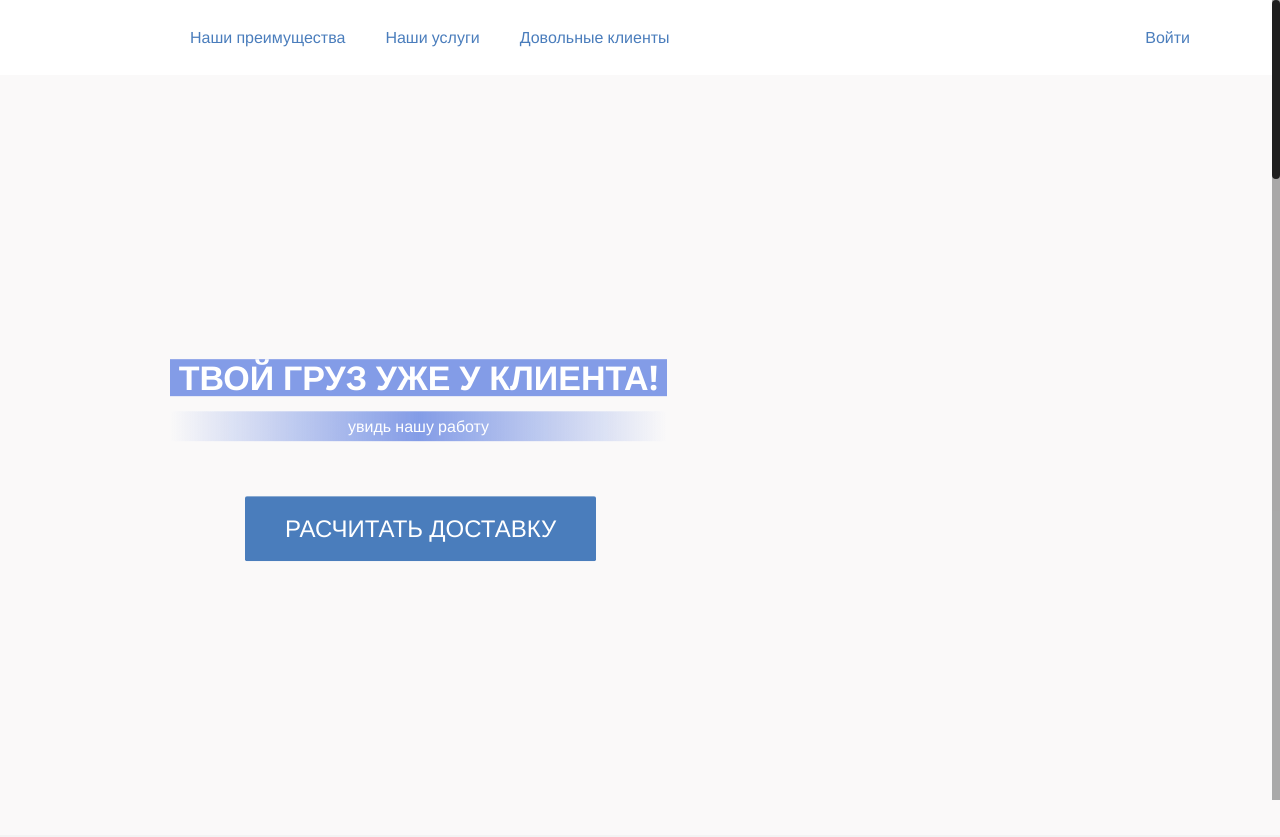
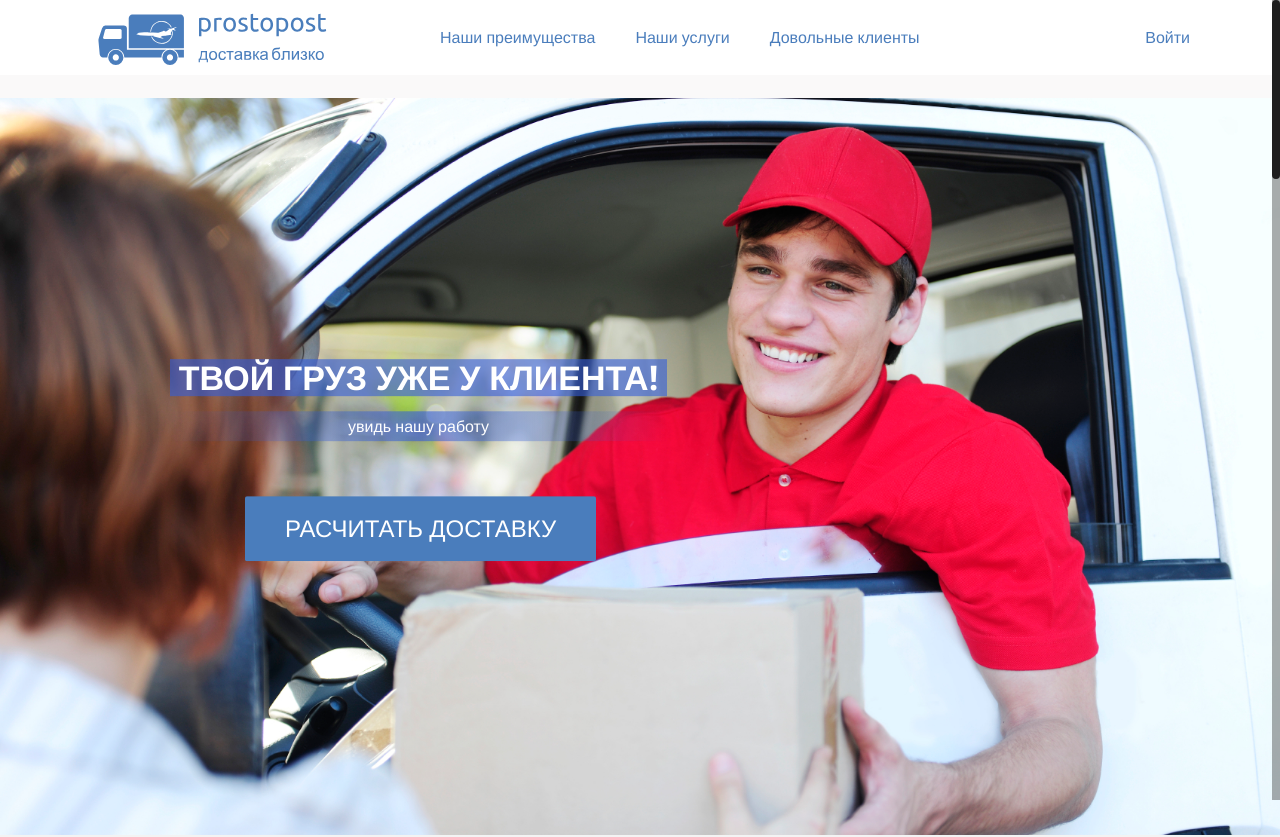
Before and after one commit to prostopost/landing, a plain HTML site: page index.html in a window 1280 px wide. Shown: the top 837 px of the page. Drawn offline with Linux system fonts and the light colour scheme.

Commit message:
Fixed some bugs with images

```diff
--- a/css/main.css
+++ b/css/main.css
@@ -202,7 +202,7 @@ header .social li:first-child{
 	position: relative;
 	width: 100%;
 	height: 760px;
-	background: url('../../images/prostopost/bg-main.jpg') no-repeat fixed top center;
+	background: url('../img/bg-main.jpg') no-repeat fixed top center;
 	background-size: cover;
 }
 
--- a/index.html
+++ b/index.html
@@ -25,7 +25,7 @@
 	<header>
 		<div class="container">
 			<div class="logo pull-left animated wow fadeInLeft">
-				<img src="../images/prostopost/logo-horizontal.svg" alt="" title="" width="250px">
+				<img src="img/logo-horizontal.svg" alt="" title="" width="250px">
 			</div>
 
 
@@ -106,7 +106,7 @@
 			<div class="row">
 				<div class="col-md-6 text-center animated wow fadeInLeft">
 					<div class="iphone">
-						<img src="../images/prostopost/courier.jpg" alt="" titl="">
+						<img src="img/courier.jpg" alt="" titl="">
 					</div>
 				</div>
 				<div class="col-md-6 animated wow fadeInRight">
```
Also changed, not shown: img/0eb418326a0be79c9eab6bc6d0c0452f.jpg (added), img/231ad8848c31ac9c5c1bb88f863afd28.jpg (added), img/99f888c0e861e6f2f0e6dcdca3cdc88b.jpg (added), img/bcd98ae4373310e9c585129ac981ac23.jpg (added), img/bg-main.jpg (added), img/courier.jpg (added), img/envelope-1803663_1920.jpg (added), img/logo-horizontal.png (added), img/logo-horizontal.svg (added), img/logo.png, img/logo.svg (added), img/package-1511683_1920.jpg (added), img/postman-253966_1920.jpg (added), 2 other files.
